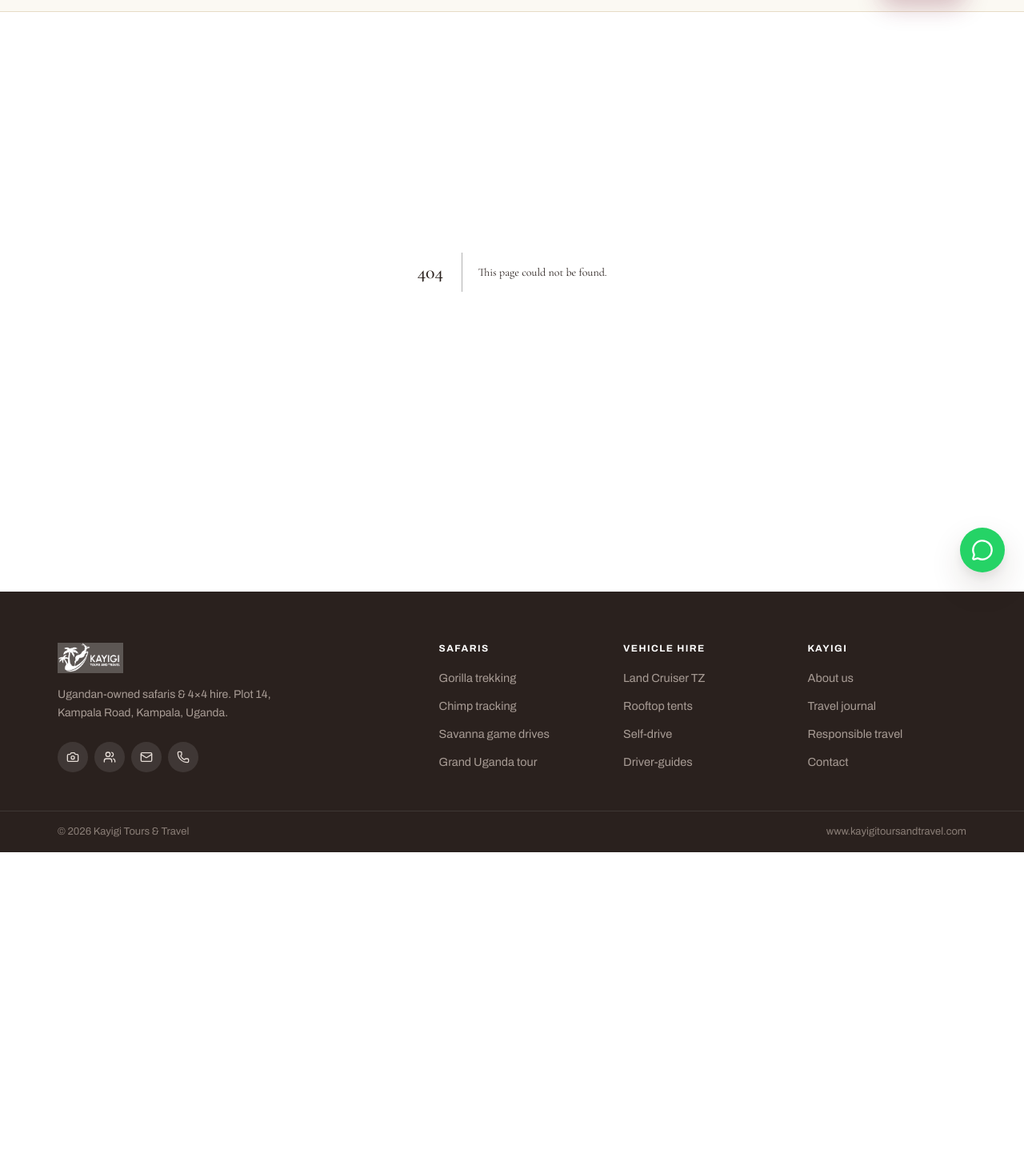
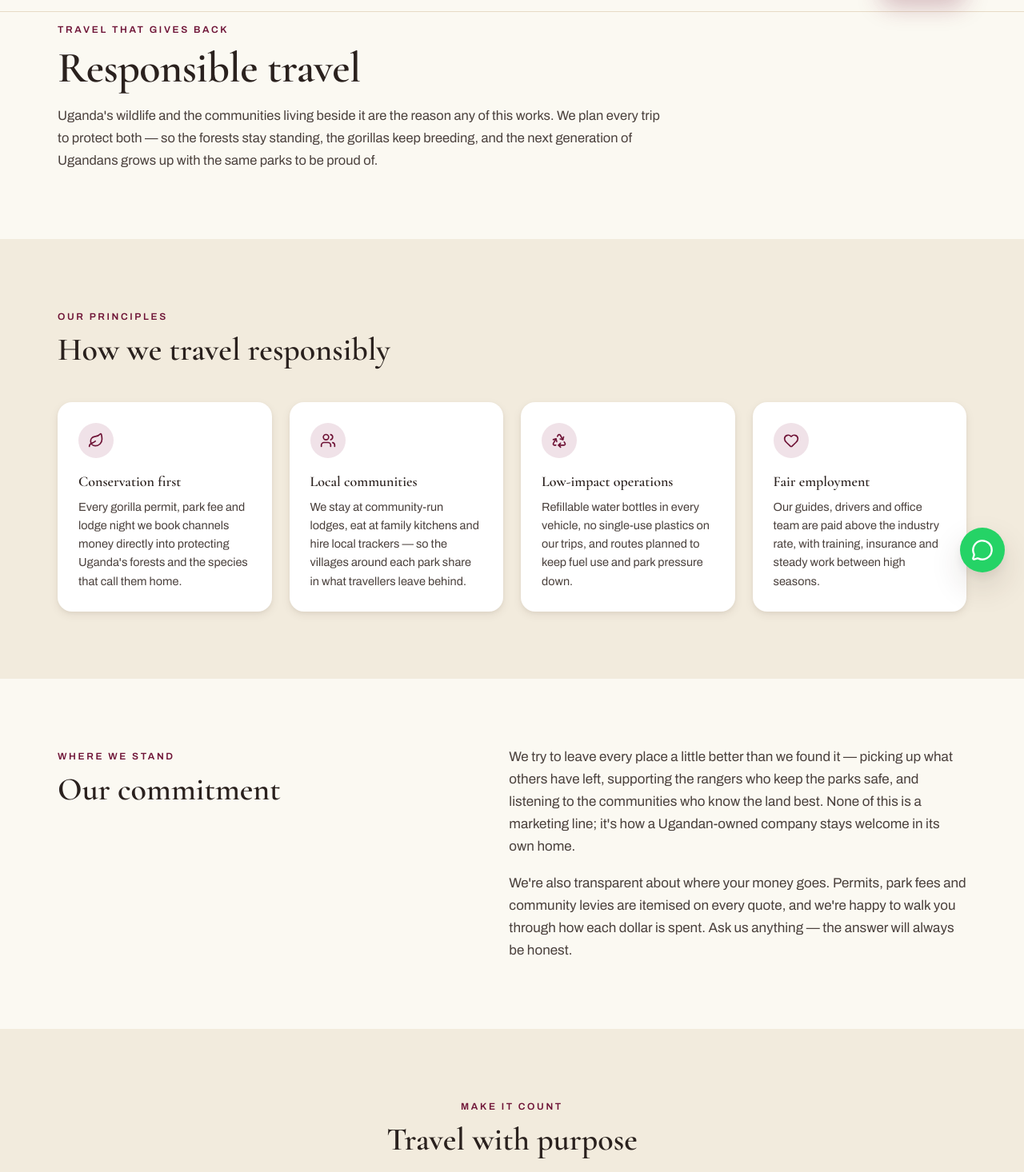
Before and after one commit to gilbatini/kayigi-tours-and-travel, a Next.js app: page /responsible-travel in a window 1280 px wide. Before the commit this address had no page. Shown: the part 60-1526 px from the top of the page at 80% size. Before the commit the page ends 1126 px from the top, so only its background shows below. Built offline with nearby package versions, Linux system fonts and the light colour scheme.

Commit message:
feat: responsible travel page

```diff
--- /dev/null
+++ b/src/app/responsible-travel/page.tsx
@@ -0,0 +1,148 @@
+import type { Metadata } from "next";
+import Link from "next/link";
+import {
+  ArrowRight,
+  Heart,
+  Leaf,
+  Recycle,
+  Users,
+  type LucideIcon,
+} from "lucide-react";
+
+export const metadata: Metadata = {
+  title: "Responsible Travel — Kayigi Tours & Travel",
+};
+
+type Pillar = { icon: LucideIcon; title: string; line: string };
+
+const PILLARS: Pillar[] = [
+  {
+    icon: Leaf,
+    title: "Conservation first",
+    line: "Every gorilla permit, park fee and lodge night we book channels money directly into protecting Uganda's forests and the species that call them home.",
+  },
+  {
+    icon: Users,
+    title: "Local communities",
+    line: "We stay at community-run lodges, eat at family kitchens and hire local trackers — so the villages around each park share in what travellers leave behind.",
+  },
+  {
+    icon: Recycle,
+    title: "Low-impact operations",
+    line: "Refillable water bottles in every vehicle, no single-use plastics on our trips, and routes planned to keep fuel use and park pressure down.",
+  },
+  {
+    icon: Heart,
+    title: "Fair employment",
+    line: "Our guides, drivers and office team are paid above the industry rate, with training, insurance and steady work between high seasons.",
+  },
+];
+
+const ctaWaHref = `https://wa.me/256701004000?text=${encodeURIComponent(
+  "Hi Kayigi, I'd like to plan a responsible trip.",
+)}`;
+
+export default function ResponsibleTravelPage() {
+  return (
+    <main className="flex-1">
+      <section className="bg-paper py-[84px]">
+        <div className="mx-auto max-w-[1200px] px-sp-6">
+          <div className="max-w-[760px]">
+            <span className="kt-eyebrow">Travel that gives back</span>
+            <h1 className="mt-2">Responsible travel</h1>
+            <p className="mt-[18px] text-[16.5px] leading-[1.7] text-fg-2">
+              Uganda&apos;s wildlife and the communities living beside it are
+              the reason any of this works. We plan every trip to protect
+              both — so the forests stay standing, the gorillas keep
+              breeding, and the next generation of Ugandans grows up with
+              the same parks to be proud of.
+            </p>
+          </div>
+        </div>
+      </section>
+
+      <section className="bg-sand py-[84px]">
+        <div className="mx-auto max-w-[1200px] px-sp-6">
+          <div className="mb-[44px] max-w-[640px]">
+            <span className="kt-eyebrow">Our principles</span>
+            <h2 className="mt-2">How we travel responsibly</h2>
+          </div>
+          <div className="grid grid-cols-1 gap-[22px] sm:grid-cols-2 lg:grid-cols-4">
+            {PILLARS.map(({ icon: Icon, title, line }) => (
+              <div
+                key={title}
+                className="rounded-lg bg-surface-card p-[26px] shadow-md"
+              >
+                <span className="flex h-11 w-11 items-center justify-center rounded-full bg-maroon-100 text-maroon-600">
+                  <Icon className="h-[20px] w-[20px]" aria-hidden="true" />
+                </span>
+                <h3 className="mt-[18px] font-display text-[18px] font-semibold leading-[1.3] text-fg-1">
+                  {title}
+                </h3>
+                <p className="mt-[8px] text-[14.5px] leading-[1.6] text-fg-2">
+                  {line}
+                </p>
+              </div>
+            ))}
+          </div>
+        </div>
+      </section>
+
+      <section className="bg-paper py-[84px]">
+        <div className="mx-auto max-w-[1200px] px-sp-6">
+          <div className="grid grid-cols-1 gap-[48px] lg:grid-cols-[1fr_1.2fr] lg:gap-[88px]">
+            <div>
+              <span className="kt-eyebrow">Where we stand</span>
+              <h2 className="mt-2">Our commitment</h2>
+            </div>
+            <div className="flex flex-col gap-[18px] text-[16.5px] leading-[1.75] text-fg-2">
+              <p>
+                We try to leave every place a little better than we found
+                it — picking up what others have left, supporting the
+                rangers who keep the parks safe, and listening to the
+                communities who know the land best. None of this is a
+                marketing line; it&apos;s how a Ugandan-owned company stays
+                welcome in its own home.
+              </p>
+              <p>
+                We&apos;re also transparent about where your money goes.
+                Permits, park fees and community levies are itemised on
+                every quote, and we&apos;re happy to walk you through how
+                each dollar is spent. Ask us anything — the answer will
+                always be honest.
+              </p>
+            </div>
+          </div>
+        </div>
+      </section>
+
+      <section className="bg-sand py-[84px]">
+        <div className="mx-auto max-w-[1200px] px-sp-6 text-center">
+          <span className="kt-eyebrow">Make it count</span>
+          <h2 className="mt-2">Travel with purpose</h2>
+          <p className="mx-auto mt-[14px] max-w-[560px] text-[16.5px] leading-[1.7] text-fg-2">
+            Tell us what matters to you and we&apos;ll shape a trip that
+            puts your money where it does the most good.
+          </p>
+          <div className="mt-[28px] flex flex-wrap items-center justify-center gap-3">
+            <a
+              href={ctaWaHref}
+              target="_blank"
+              rel="noopener noreferrer"
+              className="inline-flex items-center gap-2 rounded-pill bg-[#25D366] px-6 py-[13px] text-[15px] font-semibold text-white shadow-md transition-all duration-200 hover:-translate-y-px hover:shadow-lg"
+            >
+              Chat on WhatsApp
+              <ArrowRight className="size-[17px]" aria-hidden="true" />
+            </a>
+            <Link
+              href="/"
+              className="inline-flex items-center gap-2 rounded-pill border-[1.5px] border-maroon-300 px-6 py-[13px] text-[15px] font-semibold text-maroon-600 transition-all duration-200 hover:bg-maroon-100"
+            >
+              Explore safaris
+            </Link>
+          </div>
+        </div>
+      </section>
+    </main>
+  );
+}
```
